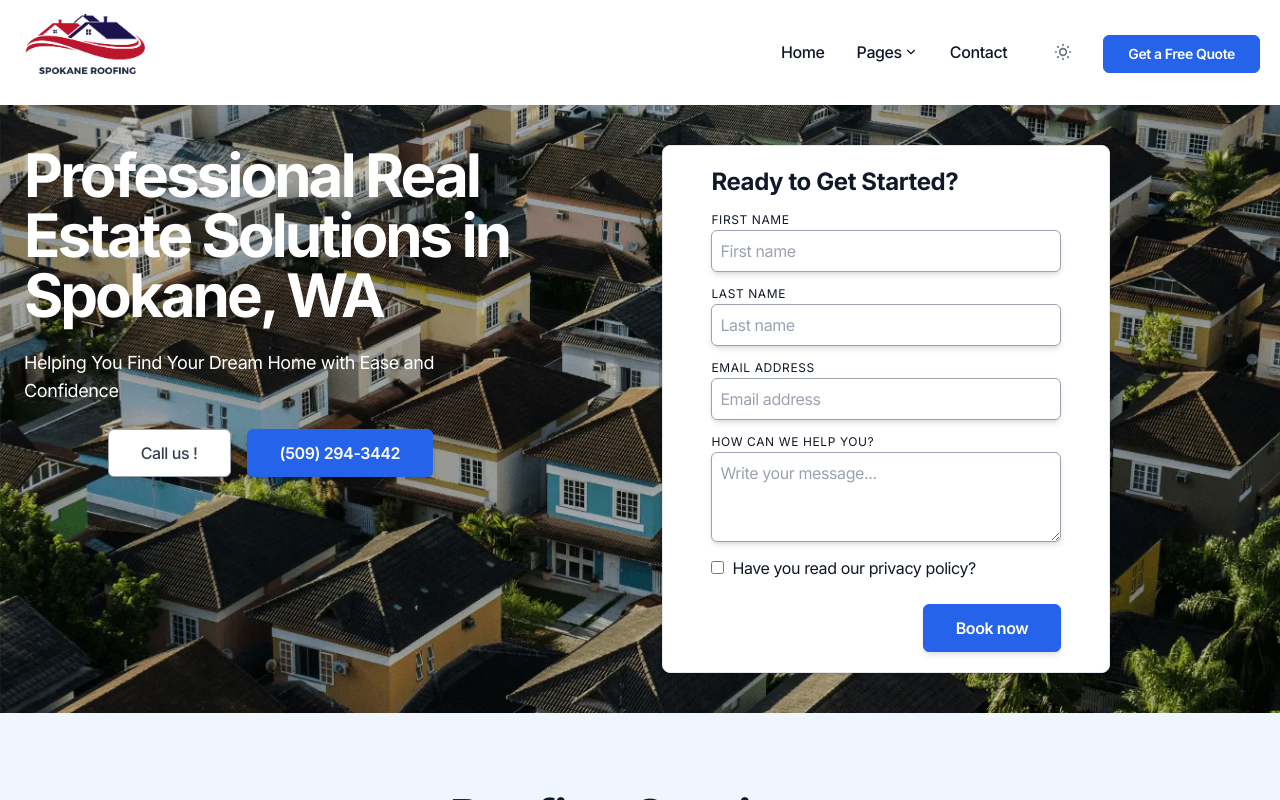
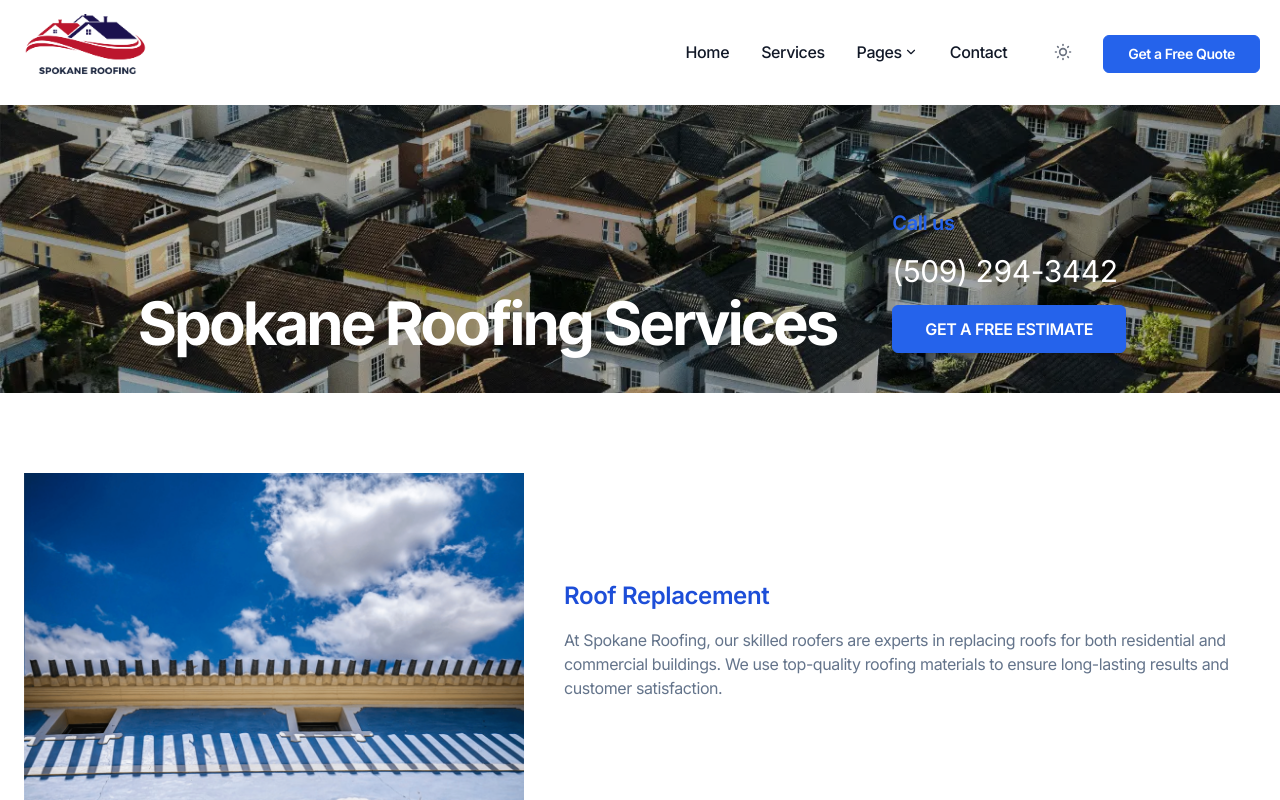
Before and after one commit to webDesignMumeishon/spokane-roofing, a Next.js app: page /services in a window 1280 px wide. Shown: the top 800 px of the page. Built offline with nearby package versions, Linux system fonts and the light colour scheme.

Commit message:
add services section

```diff
--- a/app/(pages)/services/page.tsx
+++ b/app/(pages)/services/page.tsx
@@ -1,8 +1,10 @@
 import { Metadata } from 'next';
+import HeroServices from '~/components/common/HeroServices';
 import CallToAction from '~/components/widgets/CallToAction';
 import Content from '~/components/widgets/Content';
 import FAQs from '~/components/widgets/FAQs';
 import Features2 from '~/components/widgets/Features2';
+import Features3 from '~/components/widgets/Features3';
 import Features4 from '~/components/widgets/Features4';
 import Hero from '~/components/widgets/Hero';
 import Testimonials from '~/components/widgets/Testimonials';
@@ -16,7 +18,9 @@
   features4Services,
   heroServices,
   testimonialsServices,
+  servicesListServices
 } from '~/shared/data/pages/services.data';
+import ServicesList from '~/components/widgets/ServicesList';
 
 export const metadata: Metadata = {
   title: 'Services',
@@ -29,9 +33,9 @@
 const Page = () => {
   return (
     <>
-      <Hero {...heroServices} />
-      <Features2 {...features2Services} />
-      <Content {...contentServicesOne} />
+      <HeroServices {...heroServices} />
+      <ServicesList {...servicesListServices} />
+      {/* <ContentServices {...contentServicesOne} /> */}
       {/* <Content {...contentServicesTwo} /> */}
       {/* <Features4 {...features4Services} /> */}
       {/* <Testimonials {...testimonialsServices} /> */}
--- a/app/page.tsx
+++ b/app/page.tsx
@@ -47,7 +47,6 @@
       />
       <Hero {...heroHome} />
       <FormHero {...contact2Contact.form} containerClass="card mx-auto p-5 md:px-12 md:hidden" btnPosition="right" />
-      {/* <SocialProof {...socialProofHome} /> */}
       {/* <Content {...contentHomeTwo} /> */}
       <Experience {...stepsHome} />
       <Content {...contentHomeOne} />
--- /dev/null
+++ b/src/components/common/HeroServices.tsx
@@ -0,0 +1,44 @@
+
+import Image from 'next/image';
+import { HeroProps } from '~/shared/types';
+import heroImg from '~/assets/images/real-state-faq.webp';
+import { heroContact, contact2Contact, features2Contact } from '~/shared/data/pages/contact.data';
+import './style.css'
+import Form from '../common/Form';
+import FormHero from '../common/FormHero';
+
+const HeroServices = ({ title, subtitle, tagline, callToAction, callToAction2, image }: HeroProps) => {
+    return (
+        <section id="heroOne" style={{ backgroundImage: `url(${heroImg.src})` }} className='hero'>
+            <div className="mx-auto max-w-7xl px-4 sm:px-6 ">
+                <div className="py-12 md:py-10">
+                    <div className="relative flex flex-col xl:flex-row  justify-center md:basis-[40%] gap-4" >
+                        <div className="mx-auto text-start md:pt-16 flex gap-10">
+                            {tagline && (
+                                <p className="text-base font-semibold uppercase tracking-wide text-primary-600 dark:text-primary-200">
+                                    {tagline}
+                                </p>
+                            )}
+                            <div className='flex items-end'>
+                                {title && (
+                                    <h1 className="text-white leading-tighter font-heading text-4xl font-bold tracking-tighter md:text-5xl lg:text-6xl">
+                                        {title}
+                                    </h1>
+                                )}
+                            </div>
+                            <div className="mx-auto">
+                                <div className="text-white flex max-w-none flex-col flex-nowrap gap-4 px-4 sm:flex-col sm:justify-center">
+                                    <p className='text-xl font-semibold w-max text-primary-600'>Call us</p>
+                                    <p className='text-3xl'>(509) 294-3442</p>
+                                    <p className='btn btn-primary'>GET A FREE ESTIMATE</p>
+                                </div>
+                            </div>
+                        </div>
+                    </div>
+                </div>
+            </div>
+        </section>
+    );
+};
+
+export default HeroServices;
--- /dev/null
+++ b/src/components/common/style.css
@@ -0,0 +1,17 @@
+.hero {
+    position: relative;
+    width: 100%;
+    align-items: center;
+    justify-content: center;
+    background-size: cover;
+
+    &::before {
+        content: "";
+        position: absolute;
+        top: 0px;
+        right: 0px;
+        bottom: 0px;
+        left: 0px;
+        background-color: rgba(0, 0, 0, 0.25);
+    }
+}
--- /dev/null
+++ b/src/components/widgets/ServicesList.tsx
@@ -0,0 +1,43 @@
+import Image from 'next/image';
+import WidgetWrapper from '../common/WidgetWrapper';
+import CTA from '../common/CTA';
+import { ServicesListProps } from '~/shared/types';
+
+const ServicesList = ({
+    items,
+    id,
+    hasBackground = false,
+}: ServicesListProps) => (
+    <WidgetWrapper
+        id={id}
+        hasBackground={hasBackground}
+        containerClass={`flex flex-col gap-6`}
+    >
+        {items.map((service) => {
+            return (
+                <div className='flex flex-row gap-10'>
+                    <Image
+                        src={service.image.src}
+                        alt={'logo'}
+                        width={500}
+                        height={300}
+                        loading="eager"
+                        priority
+                    />
+                    <div className='flex flex-col justify-center gap-4 text-slate-500'>
+                        <h1 className='text-primary-700 text-2xl font-semibold'>{service.title}</h1>
+                        <p>{service.description}</p>
+                        <CTA
+                            callToAction={service.callToAction}
+                            linkClass="btn btn-primary m-1 py-2 px-5 text-sm font-semibold shadow-none md:px-6 w-max"
+                        />
+                    </div>
+                </div>
+            )
+        })}
+
+
+    </WidgetWrapper>
+);
+
+export default ServicesList;
--- a/src/shared/data/global.data.tsx
+++ b/src/shared/data/global.data.tsx
@@ -67,6 +67,10 @@
     {
       label: 'Home',
       href: '/',
+    },
+    {
+      label: 'Services',
+      href: '/services',
     },
     {
       label: 'Pages',
--- a/src/shared/data/pages/services.data.tsx
+++ b/src/shared/data/pages/services.data.tsx
@@ -23,11 +23,12 @@
 
 import heroImg from '~/assets/images/spokane-hero-services.png';
 import cameraFrontImg from '~/assets/images/camera-front.jpg';
-import cameraBackImg from '~/assets/images/camera-back.jpg';
+import roofReplacement from '~/assets/images/roof-replacement.webp';
+import roofRepair from '~/assets/images/roof-repair.webp';
 
 // Hero data on Services page *******************
 export const heroServices: HeroProps = {
-  title: 'Professional Real Estate Solutions in Spokane, WA',
+  title: 'Spokane Roofing Services',
   subtitle: 'Helping You Find Your Dream Home with Ease and Confidence',
   callToAction: {
     text: 'Start Exploring',
@@ -39,6 +40,36 @@
     alt: 'Hero TailNext',
   },
 };
+
+// ServicesList data on Services page *******************
+export const servicesListServices: any = {
+  items: [
+    {
+      image: {
+        src: roofReplacement,
+        alt: 'test'
+      },
+      title: 'Roof Replacement',
+      description: 'At Spokane Roofing, our skilled roofers are experts in replacing roofs for both residential and commercial buildings. We use top-quality roofing materials to ensure long-lasting results and customer satisfaction.',
+      callToAction: {
+        text: 'READ MORE',
+        // href: '/services/emergency-roof-repair'
+      }
+    },
+    {
+      image: {
+        src: roofRepair,
+        alt: 'test'
+      },
+      title: 'Roof Repair',
+      description: 'Our professional roofers are skilled in addressing all types of roof damage. From minor leaks to extensive damage, we provide comprehensive roof repair services to maintain the integrity of your property.',
+      callToAction: {
+        text: 'READ MORE',
+        // href: '/services/roof-repair'
+      }
+    }
+  ]
+}
 
 // Feature2 data on Services page *******************
 export const features2Services: FeaturesProps = {
@@ -158,7 +189,7 @@
     },
   ],
   image: {
-    src: cameraBackImg,
+    src: roofReplacement,
     alt: 'Colorful Image',
   },
   isReversed: false,
--- a/src/shared/types.d.ts
+++ b/src/shared/types.d.ts
@@ -264,6 +264,15 @@
   items?: Array<Item>;
 };
 
+type ServicesListProps = Widget & {
+  items: Array<{
+    title?: string | boolean | number;
+    description?: string | Array<string>;
+    image: Image
+    callToAction?: CallToActionType;
+  }>
+}
+
 type FeaturesProps = Widget & {
   header?: Header;
   items?: Array<Item>;
```
Also changed, not shown: src/assets/images/roof-repair.webp (added), src/assets/images/roof-replacement.webp (added), src/components/common/ContentServices.tsx (added).
